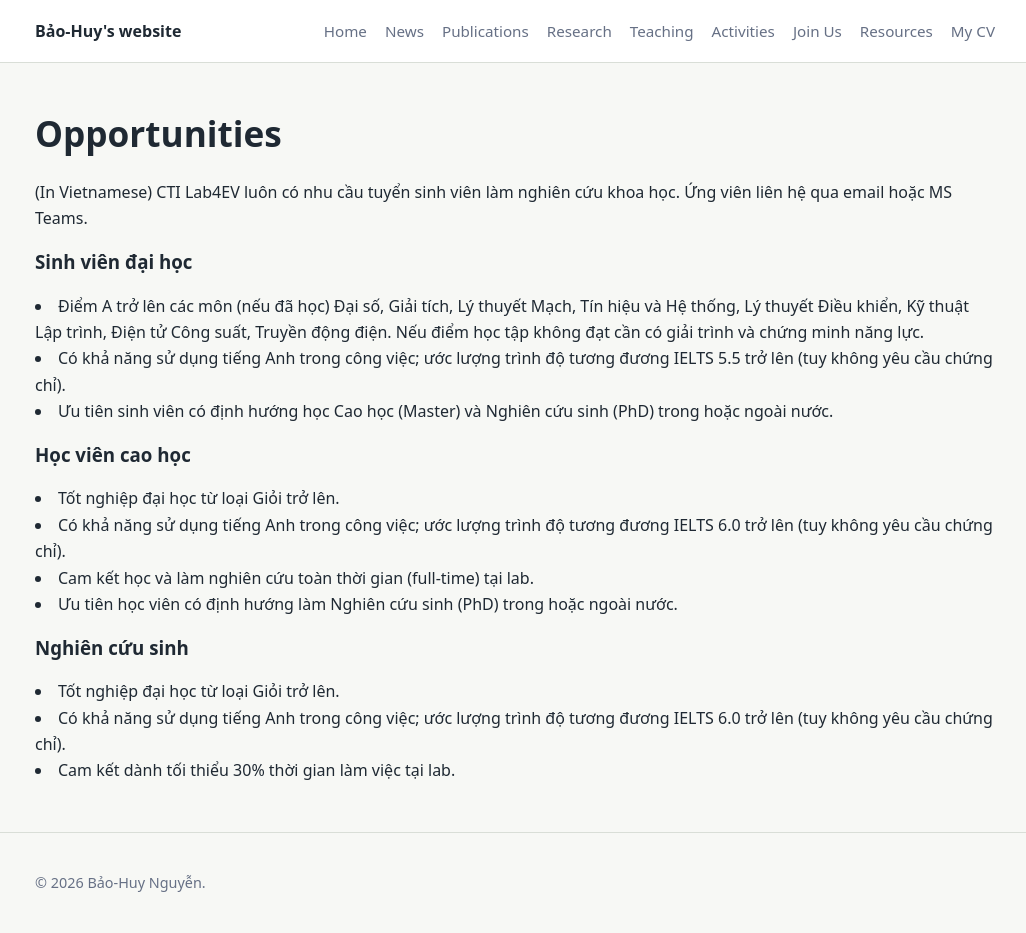
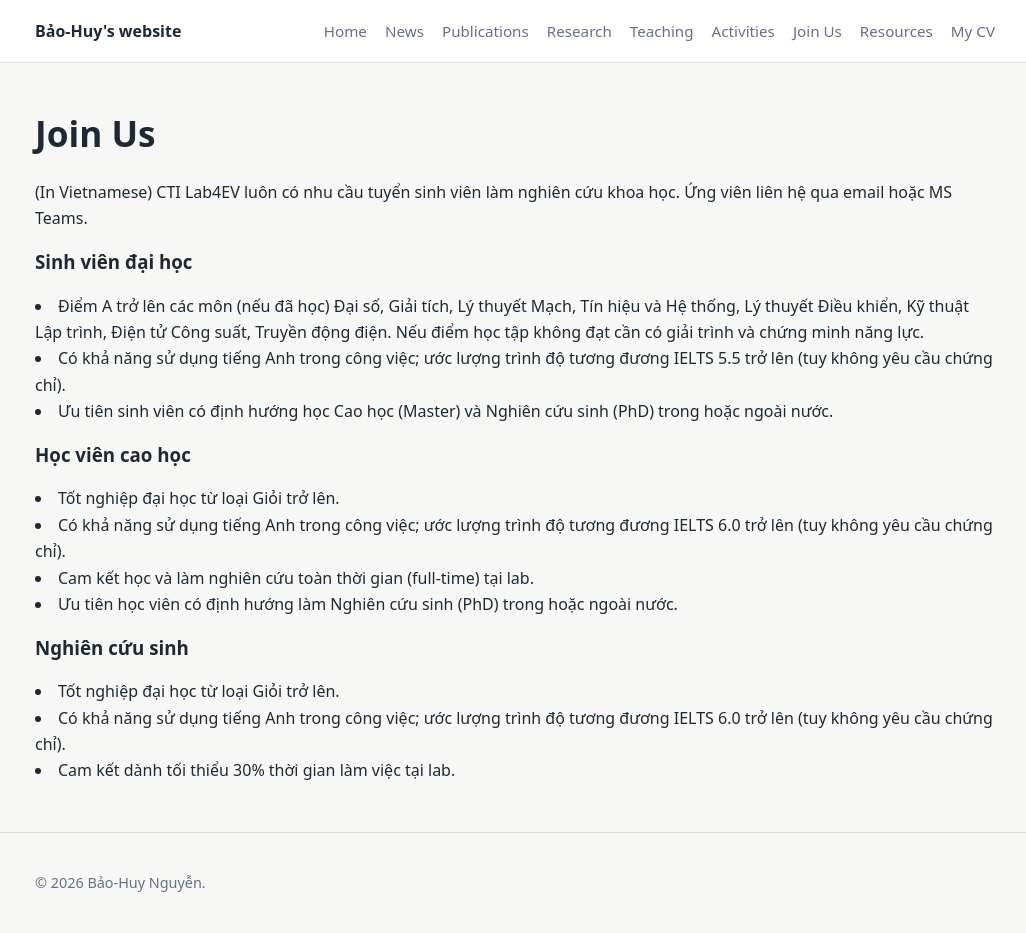
Before and after one commit to baohuynguyen/baohuynguyen.github.io, a Jekyll site: the page built from opportunities.md, in a window 1280 px wide. Shown: the whole page, without its empty margins (125-1151 px from the left). Built offline with Jekyll 4.4.1, drawn with Linux system fonts in a browser that asks for light colours.

Commit message:
Update opportunities.md

```diff
--- a/opportunities.md
+++ b/opportunities.md
@@ -1,10 +1,10 @@
 ---
 layout: default
-title: Opportunities
-permalink: /opportunities/
+title: Join Us
+permalink: /joinus/
 ---
 
-# Opportunities
+# Join Us
 
 (In Vietnamese) CTI Lab4EV luôn có nhu cầu tuyển sinh viên làm nghiên cứu khoa học. Ứng viên liên hệ qua email hoặc MS Teams.
 
```
